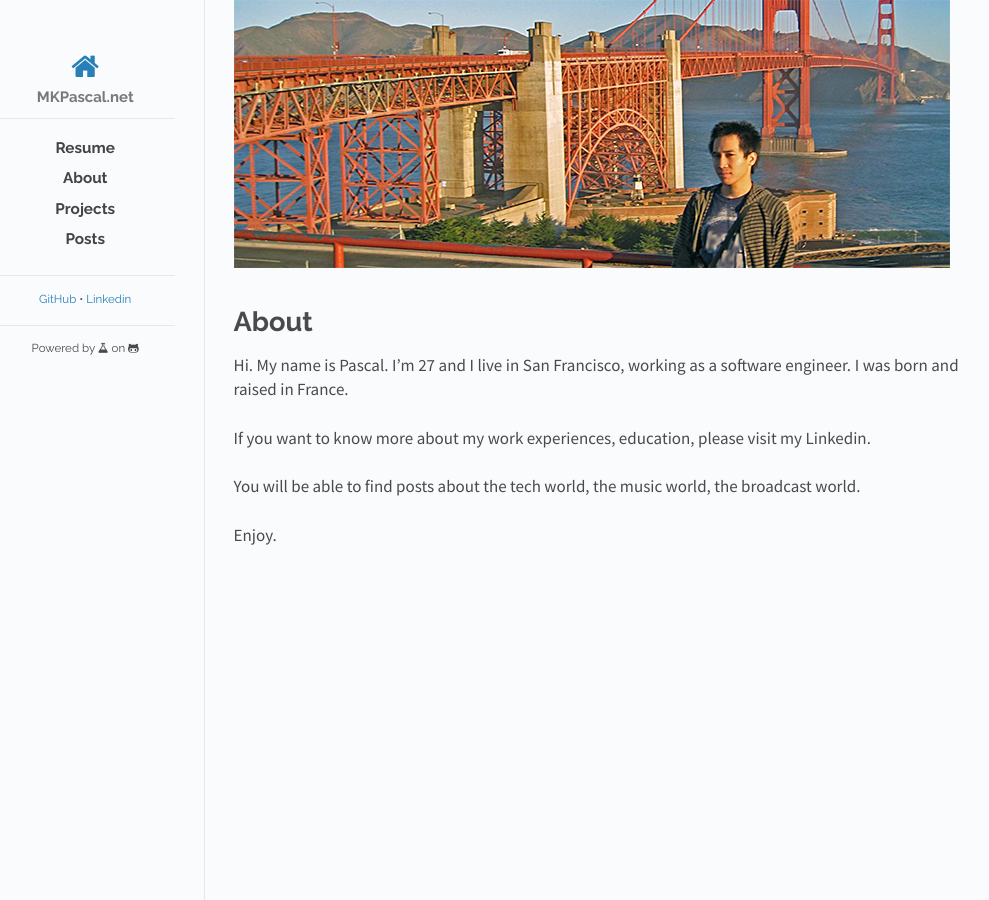
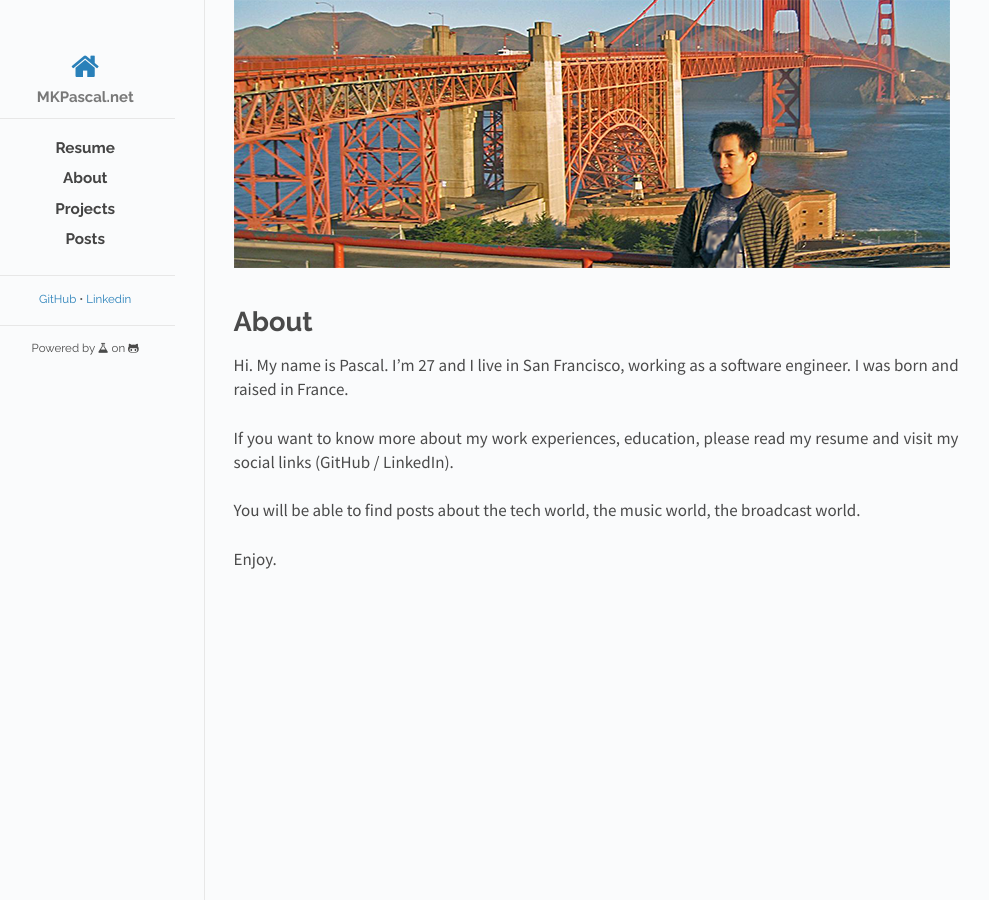
Before and after one commit to mkpascal/mkpascal.github.io, a Jekyll site: the page built from about.md, in a window 1280 px wide. Shown: the whole page, without its empty margins (154-1143 px from the left). Built offline with Jekyll 4.4.1, drawn with Linux system fonts in a browser that asks for light colours; nearby versions of some CDN libraries.

Commit message:
Update about.md

```diff
--- a/about.md
+++ b/about.md
@@ -7,7 +7,7 @@ permalink: /about/
 
 Hi. My name is Pascal. I’m 27 and I live in San Francisco, working as a software engineer. I was born and raised in France.
 
-If you want to know more about my work experiences, education, please visit my Linkedin.
+If you want to know more about my work experiences, education, please read my resume and visit my social links (GitHub / LinkedIn).
 
 You will be able to find posts about the tech world, the music world, the broadcast world.
 
```
